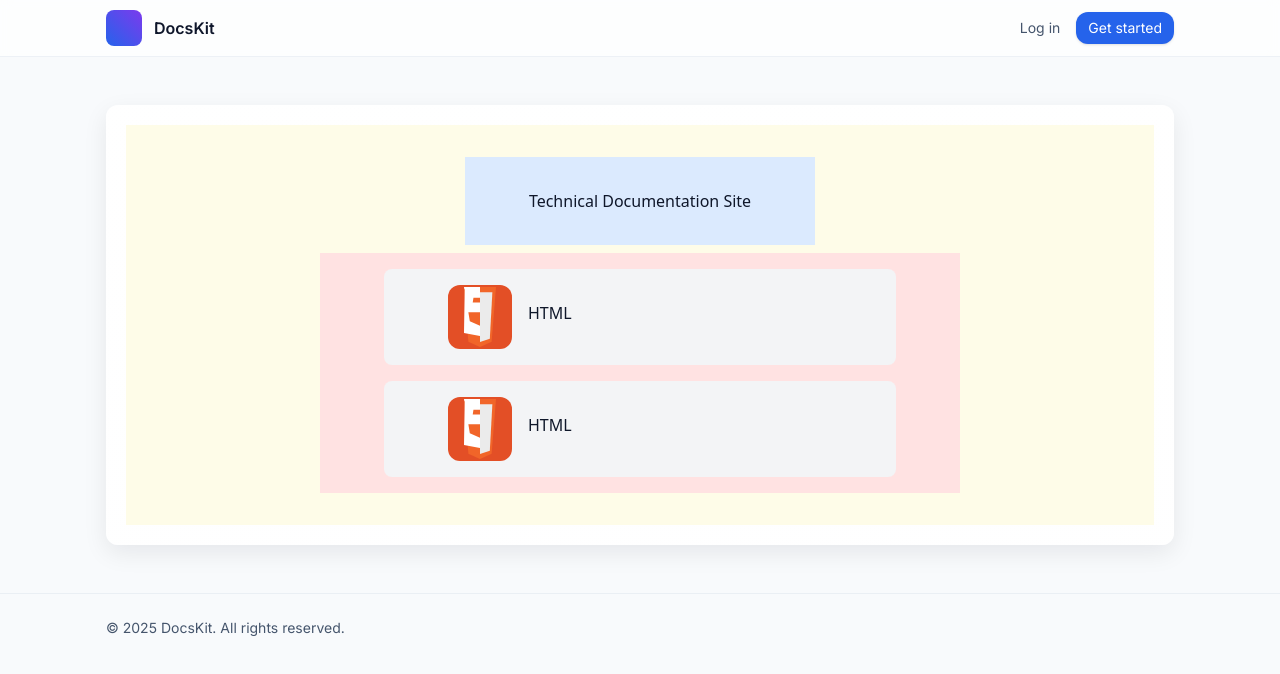
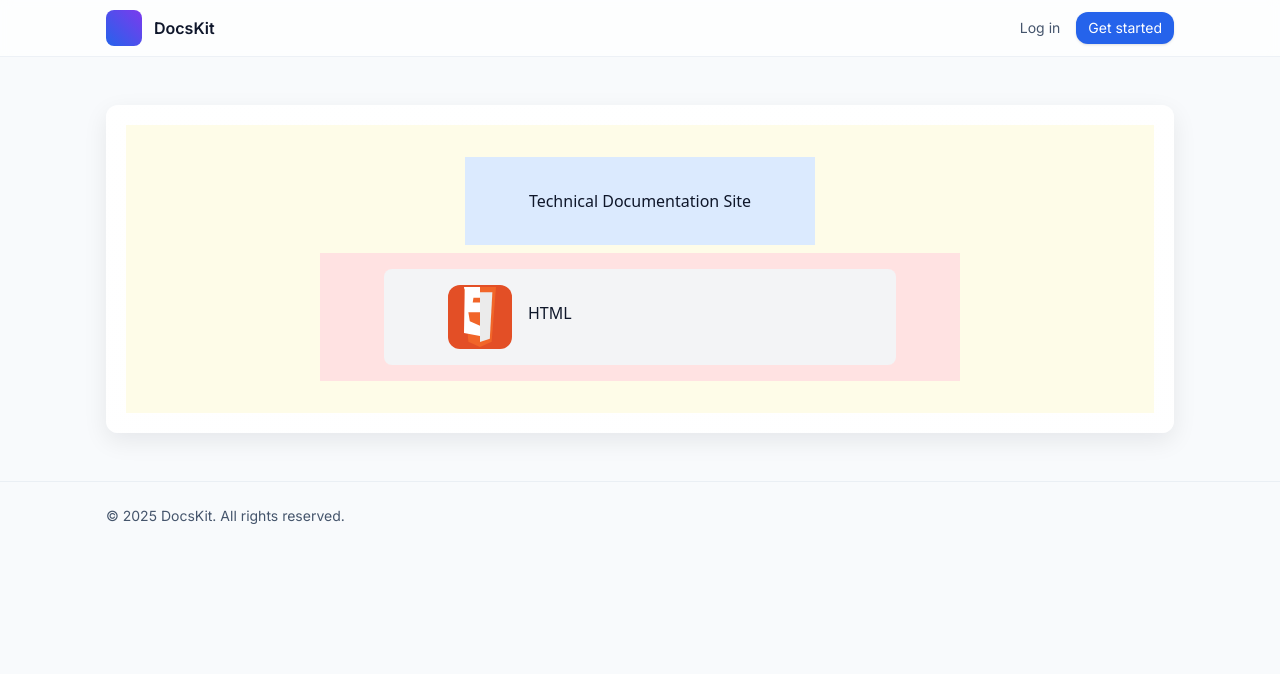
Before and after one commit to J-C-S-V/technical-documentation-site, a Next.js app: page / in a window 1280 px wide. Shown: the top 674 px of the page. Built offline with nearby package versions, Linux system fonts and the light colour scheme.

Commit message:
Delete card duplicate

```diff
--- a/app/(pages)/layout.tsx
+++ b/app/(pages)/layout.tsx
@@ -15,9 +15,7 @@ export const metadata: Metadata = {
 
 export default function TechLayout({
   children,
-}: Readonly<{
-  children: React.ReactNode;
-}>) {
+}: Readonly<{ children: React.ReactNode }>) {
   return (
     <html lang="en">
       <body className="antialiased min-h-screen bg-[color:var(--color-bg)] text-[color:var(--color-foreground)]">
--- a/app/(standalone)/page.tsx
+++ b/app/(standalone)/page.tsx
@@ -6,7 +6,6 @@ export default function Home() {
       <h1 className="py-8 px-16 bg-blue-100">Technical Documentation Site</h1>
       <div className="flex flex-col gap-4 mt-auto bg-red-100 py-4 px-16">
         <CardTechnologies />
-        <CardTechnologies />
       </div>
     </div>
   );
```
